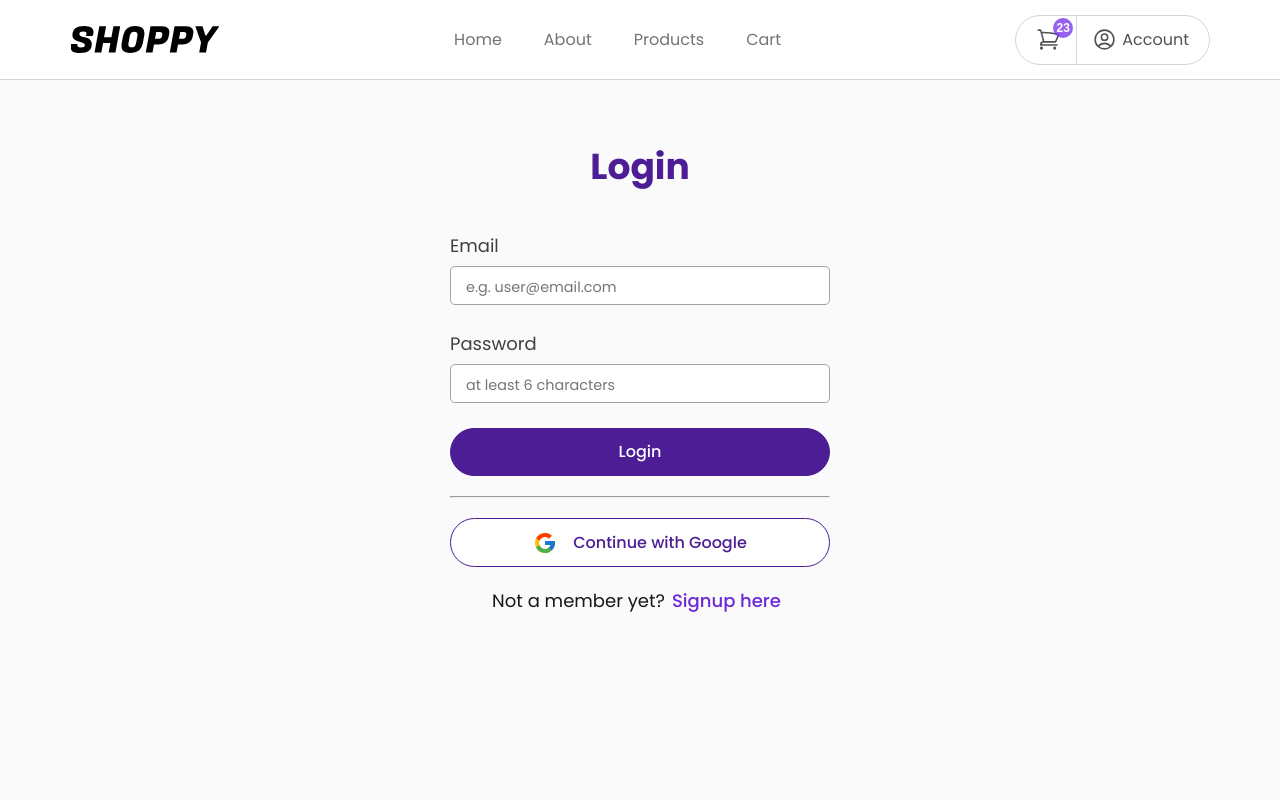
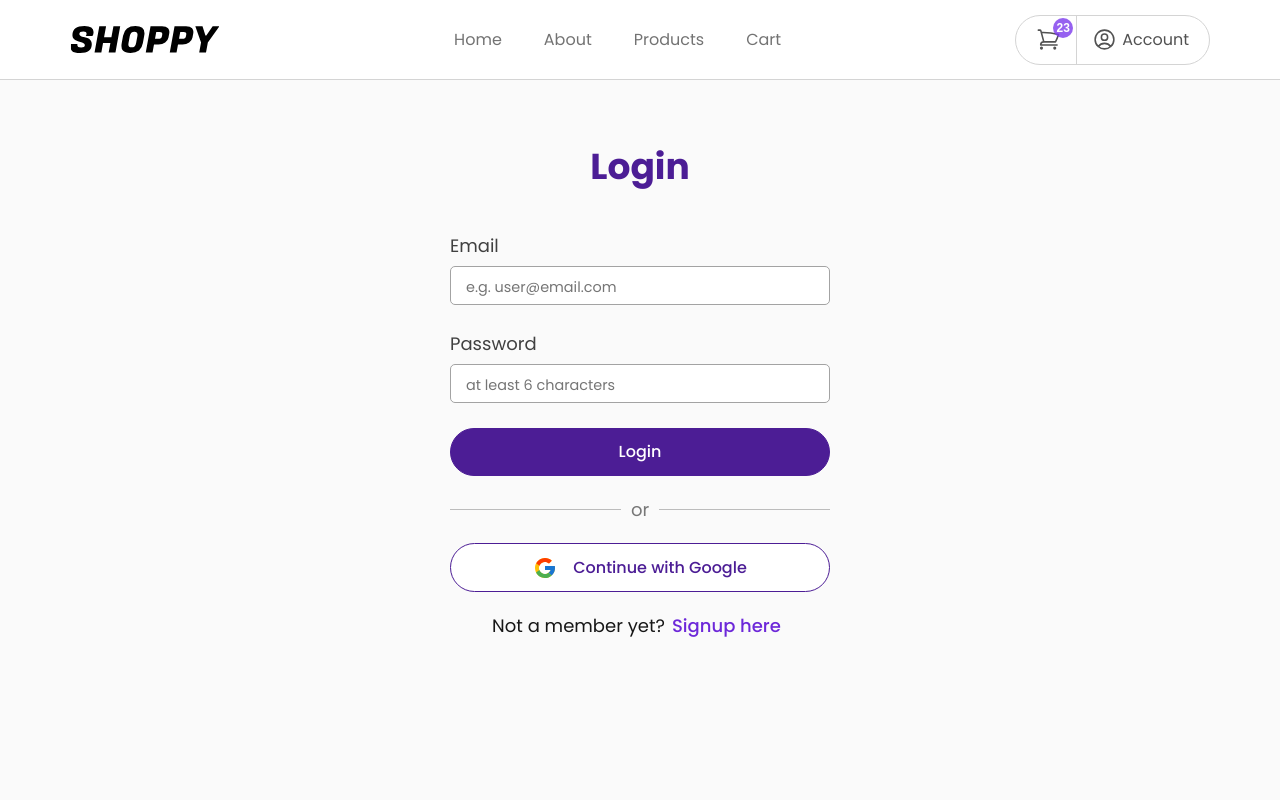
Before and after one commit to krzano/shoppy, a React (Vite) app: page /login in a window 1280 px wide. Shown: the top 800 px of the page. Built offline with nearby package versions, Linux system fonts and the light colour scheme; no server answers.

Commit message:
feat: created Divider component

```diff
--- /dev/null
+++ b/src/components/Divider/Divider.jsx
@@ -0,0 +1,27 @@
+import { styled } from 'styled-components';
+
+const StyledDivider = styled.div`
+	display: grid;
+	grid-template-columns: 1fr auto 1fr;
+	align-items: center;
+	opacity: 0.7;
+	.line {
+		height: 1px;
+		background-color: var(--color-neutral-400);
+	}
+	.text {
+		padding: 0 1rem;
+		color: var(--color-neutral-700);
+	}
+`;
+
+const Divider = ({ children }) => {
+	return (
+		<StyledDivider>
+			<div className='line' />
+			<span className={children && 'text'}>{children}</span>
+			<div className='line' />
+		</StyledDivider>
+	);
+};
+export default Divider;
--- a/src/features/auth/components/FormikLoginForm/FormikLoginForm.jsx
+++ b/src/features/auth/components/FormikLoginForm/FormikLoginForm.jsx
@@ -5,6 +5,7 @@ import Button from '../../../../components/Button/Button';
 import authSchema from '../../../../lib/yup/schemas/authSchema';
 import FormikFormRow from '../FormikFormRow/FormikFormRow';
 import { FcGoogle } from 'react-icons/fc';
+import Divider from '../../../../components/Divider/Divider';
 
 const StyledFormikLoginForm = styled(Form)`
 	display: flex;
@@ -81,7 +82,7 @@ const FormikLoginForm = () => {
 					/>
 				)}
 				<Button type='submit'>{hasAccount ? 'Login' : 'Register'}</Button>
-				<hr />
+				<Divider>or</Divider>
 				<Button type='button' variant='secondary' className='auth-provider-btn'>
 					<FcGoogle />
 					<span>Continue with Google</span>
```
